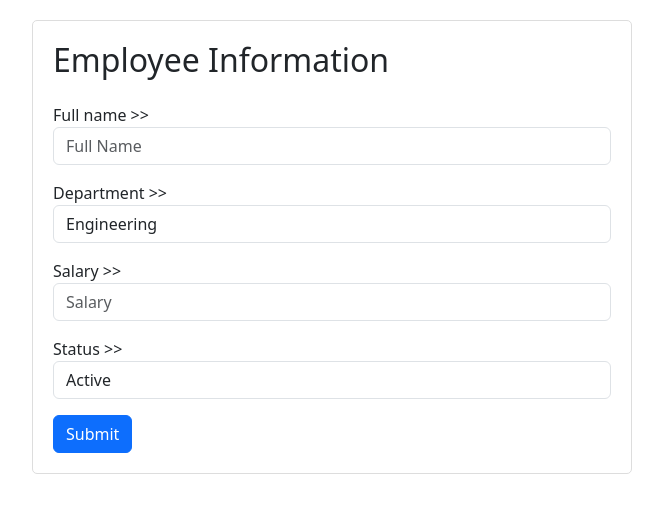
After one commit to FarhanAli995/django-practice-lab, a Django app: page /employee/ in a window 1280 px wide. The commit adds this page. Shown: the top 513 px of the page, without its empty margins (308-971 px from the left). Run offline with Django 5.2, Linux system fonts and the light colour scheme.

Commit message:
Today I learn how to order the fields of form.py and how to set class, ID's, and Placeholder's default Values

```diff
--- a/gs24/core/forms.py
+++ b/gs24/core/forms.py
@@ -1,4 +1,5 @@
 from django import forms
+
 class StudentRegistration(forms.Form):
     name = forms.CharField()
     email = forms.EmailField()
@@ -12,3 +13,89 @@ class TeacherRegistration(forms.Form):
     phone_Number = forms.IntegerField()
     Reg_Number =forms.IntegerField()
     password = forms.CharField(widget=forms.PasswordInput)
+
+
+
+class EmployeeForm(forms.Form):
+
+    full_name = forms.CharField(
+        max_length=100,
+        required=True,
+        widget=forms.TextInput(
+            attrs={
+                'class': 'form-control',
+                'id': 'Farhan-full_name',
+                'placeholder': 'Full Name'
+            }
+        )
+    )
+
+    department = forms.CharField(
+        max_length=100,
+        required=True,
+        initial="Engineering",
+        widget=forms.TextInput(
+            attrs={
+                'class': 'form-control',
+                'id': 'Farhan-department',
+                'placeholder': 'Department'
+            }
+        )
+    )
+
+    salary = forms.DecimalField(
+        required=True,
+        widget=forms.NumberInput(
+            attrs={
+                'class': 'form-control',
+                'id': 'Farhan-salary',
+                'placeholder': 'Salary'
+            }
+        )
+    )
+
+    status = forms.CharField(
+        required=True,
+        initial="Active",
+        widget=forms.TextInput(
+            attrs={
+                'class': 'form-control',
+                'id': 'Farhan-status',
+                'placeholder': 'Status'
+            }
+        )
+    )
+
+    def __init__(self, *args, **kwargs):
+        super().__init__(*args, **kwargs)
+
+        # Change label suffix
+        self.label_suffix = " >>"
+
+        # Field order
+        self.order_fields([
+            "full_name",
+            "department",
+            "salary",
+            "status"
+        ])
+
+    class Name(forms.Form):
+        field = forms.CharField(
+            max_length=50,
+            required=True,
+            widget=forms.TextInput(
+                attrs={
+                    'class': 'form-control',
+                    'placeholder': 'Enter value'
+                }
+            ),
+            error_messages={
+                'required': 'This field is required',
+                'invalid': 'Invalid value'
+            }
+        )
+
+        def clean(self):
+            cleaned_data = super().clean()
+            return cleaned_data
--- /dev/null
+++ b/gs24/core/templates/core/employee.html
@@ -0,0 +1,42 @@
+<!DOCTYPE html>
+<html lang="en">
+<head>
+    <meta charset="UTF-8">
+    <meta name="viewport" content="width=device-width, initial-scale=1.0">
+    <title>Employee Form</title>
+    <link href="https://cdn.jsdelivr.net/npm/bootstrap@5.3.0-alpha1/dist/css/bootstrap.min.css" rel="stylesheet">
+    <style>
+        body {
+            padding: 20px;
+        }
+        .form-container {
+            max-width: 600px;
+            margin: auto;
+            padding: 20px;
+            border: 1px solid #ddd;
+            border-radius: 5px;
+        }
+    </style>
+</head>
+<body>
+    <div class="form-container">
+        <h2 class="mb-4">Employee Information</h2>
+        <form method="post" novalidate>
+            {% csrf_token %}
+            {% for field in data %}
+                <div class="mb-3">
+                    {{ field.label_tag }}
+                    {{ field }}
+                    {% if field.help_text %}
+                        <small class="form-text text-muted">{{ field.help_text }}</small>
+                    {% endif %}
+                    {% for error in field.errors %}
+                        <div class="alert alert-danger">{{ error }}</div>
+                    {% endfor %}
+                </div>
+            {% endfor %}
+            <button type="submit" class="btn btn-primary">Submit</button>
+        </form>
+    </div>
+</body>
+</html>
--- a/gs24/core/templates/core/teacher.html
+++ b/gs24/core/templates/core/teacher.html
@@ -70,5 +70,6 @@
             <input type="submit" value="Submit">
         </form>
     </div>
+
 </body>
 </html>
--- a/gs24/core/urls.py
+++ b/gs24/core/urls.py
@@ -5,4 +5,5 @@ from core import views
 urlpatterns = [
     path('', views.showdata, name='showdata'),
     path('teacher/', views.show_teacher_data, name='show_teacher_data'),
+    path('employee/', views.show_employee_data, name='show_employee_data'),
 ]
--- a/gs24/core/views.py
+++ b/gs24/core/views.py
@@ -1,13 +1,15 @@
-
 from django.shortcuts import render
-from core.forms import StudentRegistration, TeacherRegistration
+from core.forms import StudentRegistration, TeacherRegistration, EmployeeForm
 # Create your views here.
 
 def showdata(request):
     data = StudentRegistration()
-    data.order_fields(field_order=['name', 'email', 'Phone_Number', 'Reg_Number', 'password'])
     return render(request, "core/user.html", {"data": data})
 
 def show_teacher_data(request):
     data = TeacherRegistration()
     return render(request, "core/teacher.html", {"data": data})
+
+def show_employee_data(request):
+    data = EmployeeForm()
+    return render(request, "core/employee.html", {"data": data})
```
Also changed, not shown: gs24/TODO.md (added, +12 -0 lines).
